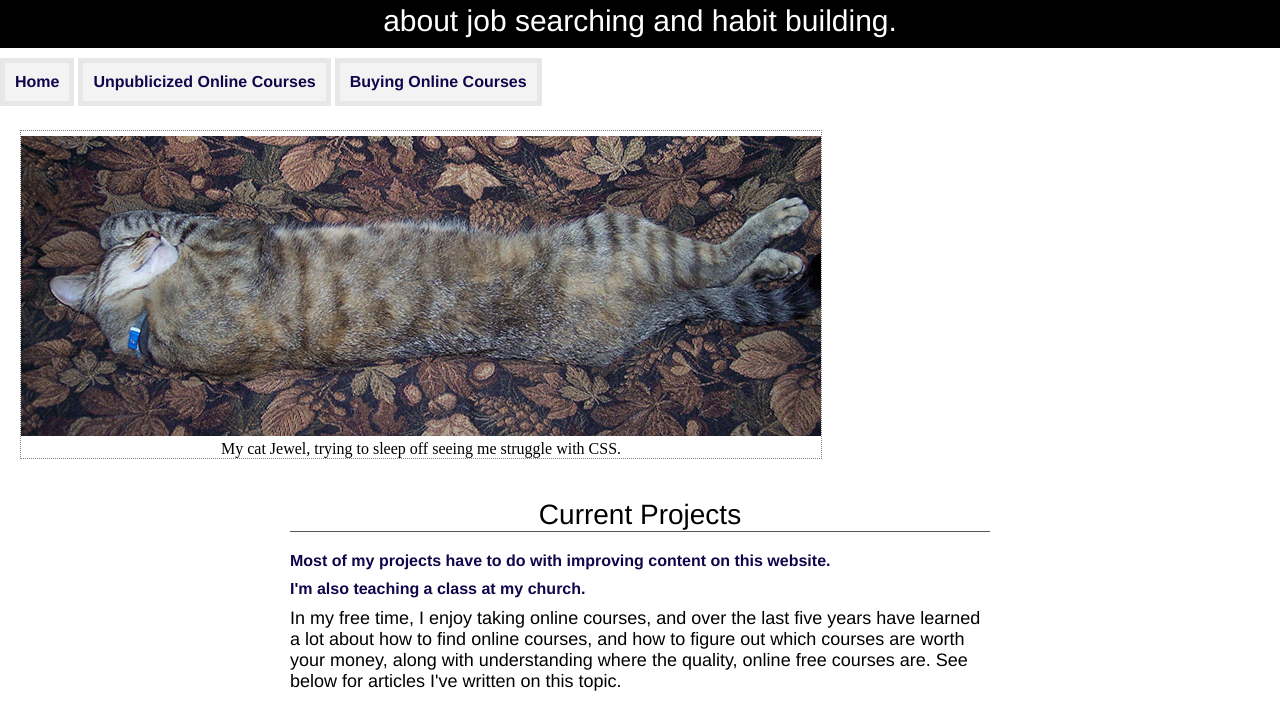
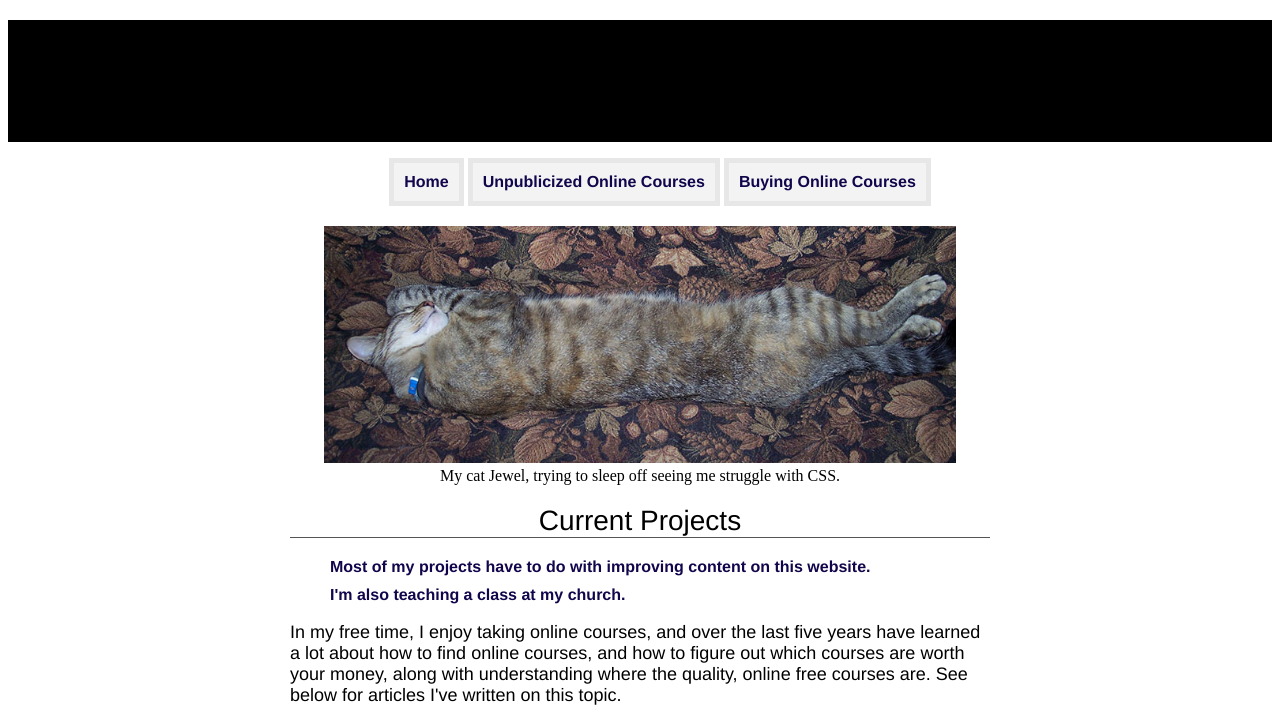
Before and after one commit to PatrickGar/HelloCodeFebpg.02-24-2018, a plain HTML site: page index.html in a window 1280 px wide. Shown: the part 154-875 px from the top of the page. Drawn offline with Linux system fonts and the light colour scheme.

Commit message:
changes after Bethany helped me.

```diff
--- a/index.html
+++ b/index.html
@@ -13,13 +13,15 @@
             <h2>I'm a content and SEO strategist at Nebraska Medicine who likes to take online courses and write about job searching and habit building.</h2>
         </div>
     <body>
-        <nav>
-          <ul>
-            <li><a href="index.html">Home</a></li>
-            <li><a href="HTML/Ninja-Tricks-Blog-Post.html">Unpublicized Online Courses</a></li>
-            <li><a href="HTML/10-questions.html">Buying Online Courses</a></li>
-          </ul>
-        </nav>
+        <header>
+            <div class="nav">
+                <ul>
+                    <li><a href="index.html">Home</a></li>
+                    <li><a href="HTML/Ninja-Tricks-Blog-Post.html">Unpublicized Online Courses</a></li>
+                    <li><a href="HTML/10-questions.html">Buying Online Courses</a></li>
+                </ul>
+            </div>
+        </header>
         <figure>
             <img src="images\Jewel.jpg"> <alt="Jewel the cat">
             <figcaption>My cat Jewel, trying to sleep off seeing me struggle with CSS.</figcaption>
--- a/styles.css
+++ b/styles.css
@@ -1,14 +1,10 @@
 /* main.css */
-
-html, body, h1, h2, h3, h4, p, div, ul, ol, li {
-    padding: 0;
-    border: 0;
-    margin: 0;
-    font: inherit;
-    font-size: 100%;
-  }
-  nav ul li {
+.nav {
+    text-align: center;
+}
+.nav ul li {
     display: inline-block;
+    text-align: center;
     margin: 0 auto;
     padding: 10px;
     color: #af3700;
@@ -24,9 +20,8 @@ html, body, h1, h2, h3, h4, p, div, ul, ol, li {
   img {
     display: inline-block;
     text-align: center;
-    margin: 5px auto 0 auto;
-    width: 800px;
-    height: 300px;
+    margin: auto;
+    width: 50%;
     border: #151794 1px;
      }
 
@@ -41,7 +36,7 @@ html, body, h1, h2, h3, h4, p, div, ul, ol, li {
     font-size: 30px;
     font-weight: 100;
     text-align: center;
-    color: #ffffff;
+    color: #000000;
     width: 700px;
     margin: 0 auto 0 auto;
   }
@@ -71,13 +66,13 @@ html, body, h1, h2, h3, h4, p, div, ul, ol, li {
     color: #12054b;
   }
   figure {
-    display: inline-block;
-    border: 1px dotted gray;
-    margin: 20px;
+    display: block;
+    border: none;
+    margin: auto;
     text-align: center
   }
   figure figurecaption {
-    border: 1 px dotted blue;
+    border: none;
     text-align: center;
   }
   a:hover {
```
Also changed, not shown: HTML/10-questions.html (+10 -8 lines), HTML/Ninja-Tricks-Blog-Post.html (+10 -8 lines).
